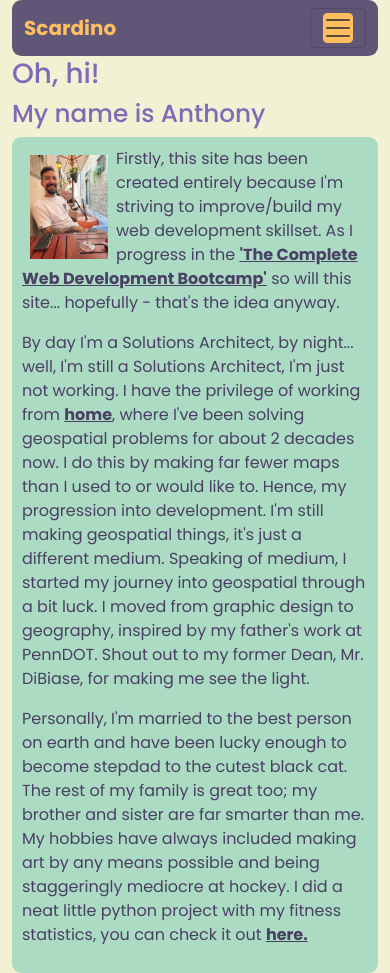
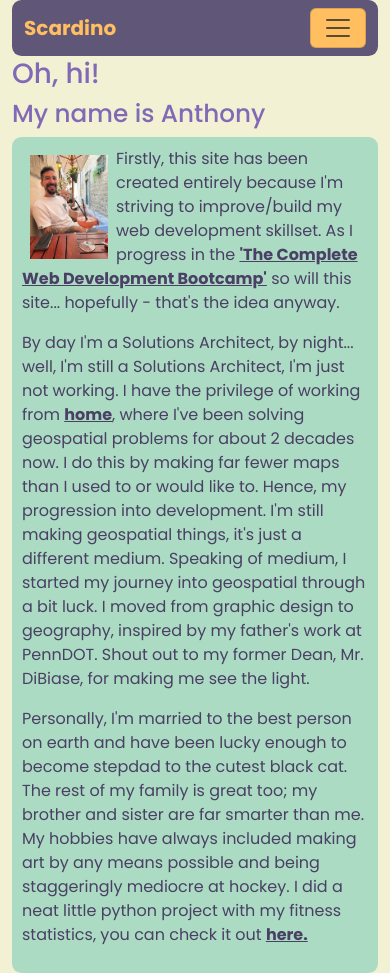
Before and after one commit to afscardino/html-portfolio, a plain HTML site: page index.html in a window 390 px wide. Drawn offline with nearby package versions, Linux system fonts and the light colour scheme.

Commit message:
fixing the weird button background that i've hated when the navbar shrinks

```diff
--- a/style.css
+++ b/style.css
@@ -41,6 +41,10 @@ body {
 .navbar {
     background-color: #605678;
     border-radius: .25cm;
+}
+
+.navbar-toggler {
+    background-color: #FFBF61;
 }
 
 .navbar-toggler-icon {
```
